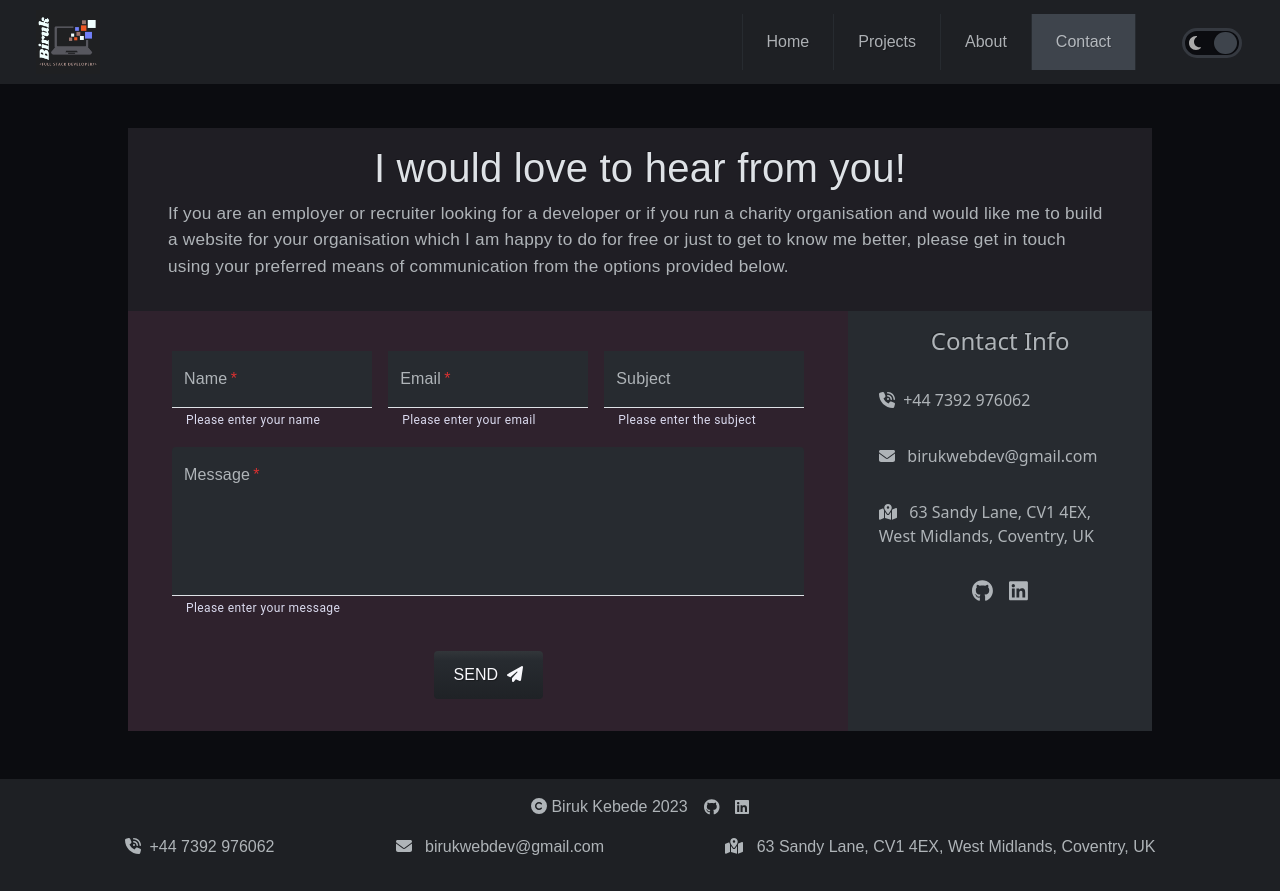
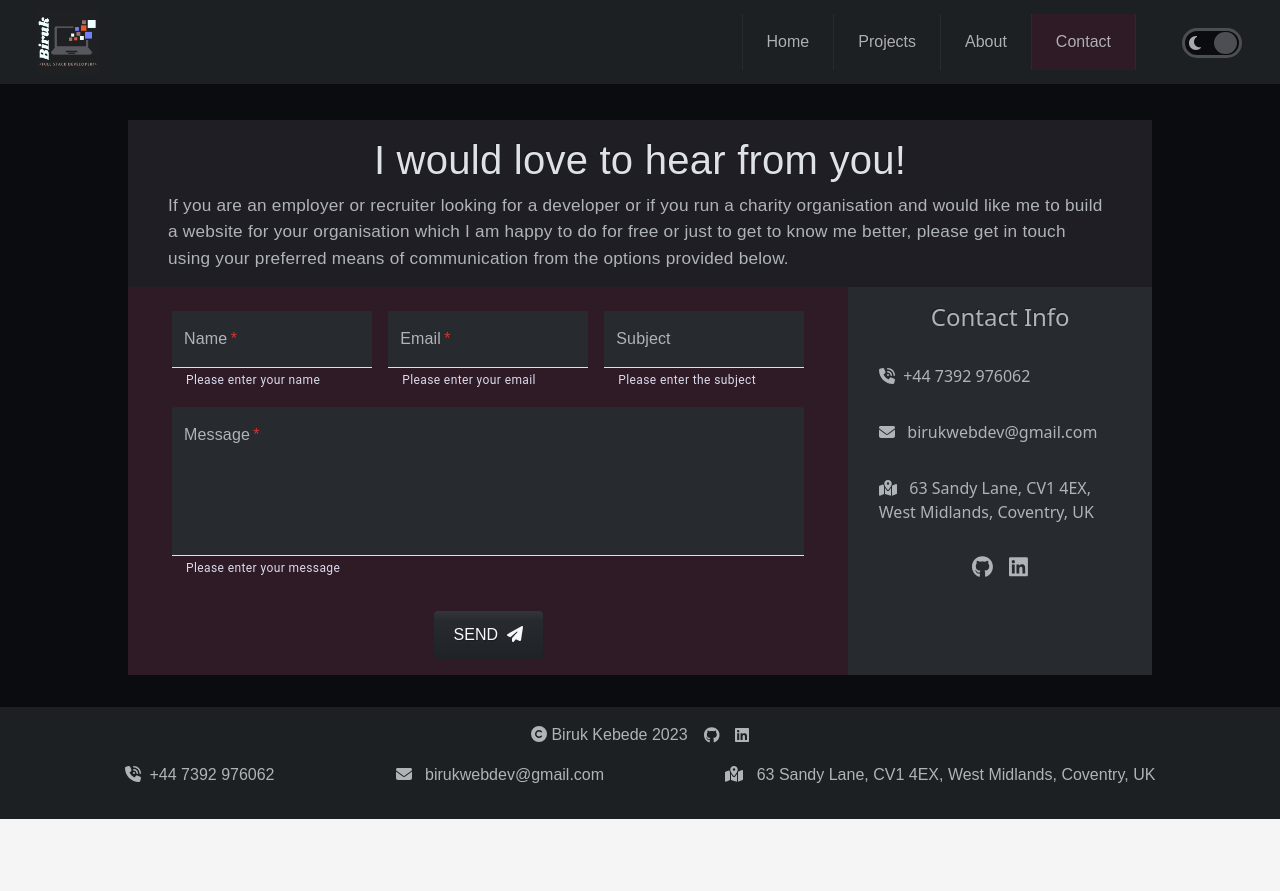
Before and after one commit to Know-Thyself/next-portfolio, a Next.js app: page /contact in a window 1280 px wide. After the commit the page ends 819 px from the top, so only its background shows below. Built offline with nearby package versions, Linux system fonts and the light colour scheme.

Commit message:
modified dark theme

```diff
--- a/pages/about.tsx
+++ b/pages/about.tsx
@@ -83,7 +83,7 @@ const About = ({ data }) => {
 							>
 								<Link
 									href='/contact'
-									className={`btn btn-primary border-0 ${styles.contact}`}
+									className={`btn btn-dark border-0 ${styles.contact}`}
 								>
 									Contact Me
 								</Link>
@@ -107,7 +107,7 @@ const About = ({ data }) => {
 								</Link>
 							</motion.div> */}
 							<motion.button
-								className={`btn btn-primary border-0 ${styles.download}`}
+								className={`btn btn-dark border-0 ${styles.download}`}
 								whileHover={{
 									scale: 1.1,
 									color: 'white',
--- a/pages/index.tsx
+++ b/pages/index.tsx
@@ -85,7 +85,7 @@ function HomePage({ data }): JSX.Element {
 							href='https://github.com/Know-Thyself'
 							target='_blank'
 							rel='noreferrer'
-							className={`btn btn-primary border-0 ${styles.link}`}
+							className={`btn btn-dark border-0 ${styles.link}`}
 							whileHover={{
                                 scale: 1.2,
 							}}
@@ -105,7 +105,7 @@ function HomePage({ data }): JSX.Element {
 						>
 							<Link
 								href='/projects'
-								className={`btn btn-primary border-0 ${styles.link}`}
+								className={`btn btn-dark border-0 ${styles.link}`}
 							>
 								Projects
 							</Link>
--- a/pages/projects.tsx
+++ b/pages/projects.tsx
@@ -17,12 +17,12 @@ export const getStaticProps: GetStaticProps = async () => {
 }
 
 const Projects = ({ projectsData, project, setProject }) => {
-	const id = projectsData.map((portfolio) => portfolio.id).pop()
+	const id = projectsData.map(portfolio => portfolio.id).pop()
 	const projects = projectsData
-		.map((portfolio) => portfolio.content.projects)
+		.map(portfolio => portfolio.content.projects)
 		.flat()
 	const router = useRouter()
-	const handleClick = (e) => {
+	const handleClick = e => {
 		if (
 			!e.target.innerText.includes('Live Demo') &&
 			!e.target.innerText.includes('GitHub')
--- a/styles/about.module.css
+++ b/styles/about.module.css
@@ -107,14 +107,14 @@
     flex-direction: column;
     align-items: center;
     justify-content: center;
-    border-bottom: 2px solid var(--project-container-hover);
+    border-bottom: 2px solid var(--radio-btn);
 }
 
 .skill-card h6 {
     font-size: 0.65rem;
     background-color: black;
     background-color: var(--header-bg);
-    border-bottom: 2px solid var(--project-container-hover);
+    border-bottom: 2px solid var(--radio-btn);
     margin: auto 1rem;
     height: 3rem;
     width: 100%;
@@ -130,7 +130,7 @@
 .logo {
     width: 80%;
     height: 40px;
-    border-bottom: 2px solid var(--project-container-hover);
+    border-bottom: 2px solid var(--radio-btn);
 }
 
 .logo:last-child {
@@ -216,6 +216,7 @@
     .main {
         background-color: var(--tertiary-bg);
         background-color: var(--primary-bg);
+        background-color: var(--secondary-bg);
     }
 
     .about-section {
@@ -226,10 +227,12 @@
         gap: 3rem;
         background-color: var(--primary-bg);
         background-color: var(--tertiary-bg);
+        border-top: 2px solid var(--radio-btn);
     }
 
     .skills-section {
         background-color: var(--primary-bg);
+        background-color: var(--secondary-bg);
     }
 
     .skill-card {
--- a/styles/contact.module.css
+++ b/styles/contact.module.css
@@ -2,7 +2,7 @@
     width: 100%;
     text-align: center;
     position: relative;
-    min-height: 100vh;
+    /* min-height: 100vh; */
     top: 0;
     left: 0;
     bottom: 0;
@@ -18,7 +18,7 @@
 .intro {
     width: 85%;
     margin: auto;
-    padding: 1rem 0;
+    padding-top: 1rem;
 }
 
 .intro h1 {
@@ -49,7 +49,7 @@
     background-color: var(--complementary-bg);
     display: none;
     flex-direction: column;
-    padding-bottom: 1rem;
+    /* padding-bottom: 1rem; */
 }
 
 .contact-info h4 {
@@ -84,7 +84,7 @@
     margin: auto;
     background-color: var(--complementary-bg);
     background-color: var(--secondary-bg);
-    padding: 2rem 0;
+    padding: 1rem 0;
 }
 
 .text-fields,
@@ -165,9 +165,9 @@
 
 @media screen and (min-width: 929px) {
     .main {
-        min-height: 100%;
-        padding-top: 8rem;
-        padding-bottom: 10rem;
+        /* min-height: 100%; */
+        padding-top: 7.5rem;
+        padding-bottom: 9rem;
     }
 
     .wrapper,
--- a/styles/globals.css
+++ b/styles/globals.css
@@ -75,47 +75,25 @@ a {
 }
 
 [data-theme='dark'] {
-    --header-bg: #2a2f33;
-    --header-bg: #292929;
+    --header-bg: #1E2024;
+    --header-bg: #1B1F22;
     --header-bg: #1d2022;
-    --header-bg: #1a1a1a;
-    --header-bg: #1d2022;
-    --header-bg: #1E1E1E;
-    --header-bg: #1a1a1d;
-    --header-bg: #222629;
-    --header-bg: #182628;
-    --header-bg: #2d283e;
-    --header-bg: #1a1a1d;
-    --header-bg: #272b30;
-    --header-bg: #222629;
-    --header-bg: #1F1E24;
-    --header-bg: #1E2024;
 
-    --primary-bg: #1B1F22;
-    --primary-bg: #0c0d0e;
-    --primary-bg: #1d2022;
-    --primary-bg: #1C2021;
-    --primary-bg: #2a2f33;
-    --primary-bg: #1C1E21;
-    --primary-bg: #191A19;
-    --primary-bg: #1E2024;
     --primary-bg: #1a1a1d;
     --primary-bg: #121212;
+    --primary-bg: #1d2022;
     --primary-bg: #0b0c10;
 
-    --secondary-bg: #2a2f33;
-    --secondary-bg: #272A30;
-    --secondary-bg: #41494F;
-    --secondary-bg: #32393e;
-    --secondary-bg: #3E424B;
-    --secondary-bg: #31353a;
-    --secondary-bg: #3a3f44;
-    --secondary-bg: #2E3438;
-    --secondary-bg: #31263e;
-    --secondary-bg: #4b485b;
-    --secondary-bg: #5d4c58;
-    --secondary-bg: #2e3547;
     --secondary-bg: #2f222d;
+    --secondary-bg: #590829;
+    --secondary-bg: #422a33;
+    --secondary-bg: #4f1e2b;
+    --secondary-bg: #3e1d2e;
+    --secondary-bg: #4a0127;
+    --secondary-bg: #35121F;
+    --secondary-bg: #381523;
+    --secondary-bg: #491a2f;
+    --secondary-bg: #2f1b25;
 
     --tertiary-bg: #323538;
     --tertiary-bg: #31353a;
@@ -123,76 +101,74 @@ a {
     --tertiary-bg: #1F1E24;
 
 
-
-
-
-
-    --complementary-bg: #3E4035;
-    /* carbon gray */
-    --complementary-bg: #625D5D;
-    --complementary-bg: #555555;
-    --complementary-bg: #504A4B;
-    --complementary-bg: #343434;
-
-
-    --complementary-bg: #675F51;
-    /* outer space */
-    --complementary-bg: #414A4C;
-    --complementary-bg: #353839;
-    --complementary-bg: #63645E;
-    --complementary-bg: #545851;
-
-
-    --complementary-bg: #555555;
-
-
-
-
-
-    /* outer space */
-    --complementary-bg: #414A4C;
-    /* camouflage */
-    --complementary-bg: #545851;
-    --complementary-bg: #4B4E53;
-
-
-    --complementary-bg: #3D4045;
-    --complementary-bg: #3E444C;
+    --complementary-bg: #2B2F36;
+    --complementary-bg: #2F333C;
     --complementary-bg: #3a3f44;
-    --complementary-bg: #2F333C;
-    --complementary-bg: #2B2F36;
-    --complementary-bg: #333035;
-    --complementary-bg: #404539;
     --complementary-bg: #394045;
     --complementary-bg: #272B30;
-    --project-container-hover: #504a52;
-    --project-container-hover: #686879;
+
+    --project-container-hover: #22252A;
     --project-container-hover: #373D43;
-    --project-container-hover: #47494D;
     --about-image-bg: url('/assets/images/background-destination-desktop.jpg');
-    --skill-card-bg: #0c0c0c;
     --hero-banner-text: 'Playfair Display', serif;
     --primary-font-family: 'Montserrat', sans-serif;
     --buttons-font-family: 'Poppins', sans-serif;
     --buttons-font-weight: 100;
     --buttons-hover-bg: #3E434C;
     --buttons-hover-bg: #323739;
+    --buttons-hover-bg: #590829;
+    --buttons-hover-bg: #3e1d2e;
     --buttons-color: #F8F8FC;
     --secondary-font-family: 'Poppins',
         sans-serif;
         --primary-text-color: #aaaaac;
     --primary-text-color: #dee2e6;
+
     --secondary-font-weight: 300;
     --secondary-text-color: #C4C4C4;
     --secondary-text-color: #E5E4E2;
     --secondary-text-color: #afb4b8;
     --helper-text-color: #dadaee;
+    --active-nav-link: #414A4C;
     --active-nav-link: #353940;
-    --active-nav-link: #414A4C;
     --active-nav-link: #353839;
-    --active-nav-link: #63645E;
     --active-nav-link: #3E444C;
+    --active-nav-link: #394045;
+
+    /* bluish light theme
+        --active-nav-link: #4f4e60;
+        --active-nav-link: #64575e; */
+
+
+
+    /* mixed colors
+        --active-nav-link: #4d243d;
+        --active-nav-link: #4f3e60;
+        --active-nav-link: #644a58;
+        --active-nav-link: #7e2a39;
+        --active-nav-link: #694f4a;*/
+
+
+    /* maybe for the home page and hover
+        --active-nav-link: #5e183a;
+        --active-nav-link: #4e2640;
+        --active-nav-link: #231b2a;*/
+
+
+
+    /* just in case colors */
+    /* #403539;
+    #383d59;
+    #692636;
+    #7e2a39; */
+
+
+
+
+
+    --radio-btn: #4C525C;
+    --radio-btn: #353940;
+    --radio-btn: #7e2a39;
     --radio-btn: #4B4E53;
-    --radio-btn: #353940;
     --read-more: #3a9bdc;
 }
--- a/styles/header.module.css
+++ b/styles/header.module.css
@@ -58,6 +58,7 @@
     height: 3px;
     background-color: var(--complementary-bg);
     background-color: var(--active-nav-link);
+    background-color: var(--secondary-bg);
     transition-duration: 0.25s;
 }
 
@@ -103,11 +104,13 @@
 .menu__item:hover {
     background-color: var(--complementary-bg);
     background-color: var(--active-nav-link);
+    background-color: var(--secondary-bg);
 }
 
 .active {
     background-color: var(--complementary-bg) !important;
     background-color: var(--active-nav-link) !important;
+    background-color: var(--secondary-bg) !important;
     cursor: default;
 }
 
--- a/styles/themes.module.css
+++ b/styles/themes.module.css
@@ -35,6 +35,7 @@
     background-color: var(--primary-bg);
     border-radius: 100px;
     border: 3px solid var(--active-nav-link);
+    border: 3px solid var(--project-container-hover);
     border: 3px solid var(--radio-btn);
     position: relative;
     transition: background-color 0.2s;
@@ -72,6 +73,7 @@
     left: calc(100% - 2px);
     transform: translateX(-100%);
     background-color: var(--active-nav-link);
+    background-color: var(--radio-btn);
 }
 
 .switch-label:active .switch-button {
```
Also changed, not shown: styles/projects.module.css (+4 -4 lines).
